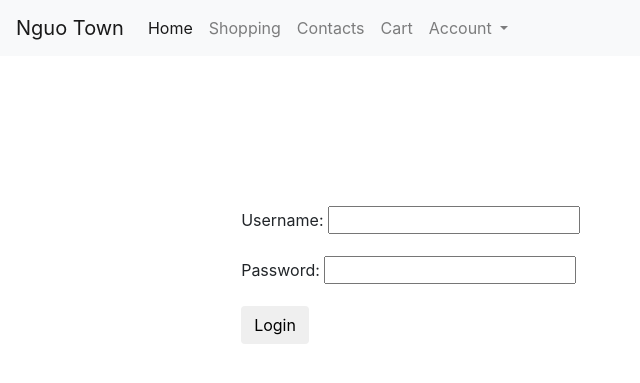
After one commit to kybecollins/Online-Nguo-Town-, a Django app: page /accounts/login/ in a window 1280 px wide. The commit adds this page. Shown: the top 383 px of the page, without its empty margins (0-640 px from the left). Run offline with Django 3.2, Linux system fonts and the light colour scheme; some libraries are stand-ins or nearby versions.

Commit message:
Authentication
started authenticating users

```diff
--- /dev/null
+++ b/01/src/accounts/forms.py
@@ -0,0 +1,5 @@
+from django import forms
+
+class LoginForm(forms.Form):
+    username =forms.CharField()
+    password = forms.CharField(widget=forms.PasswordInput())
--- /dev/null
+++ b/01/src/accounts/templates/accounts/login.html
@@ -0,0 +1,26 @@
+{%extends 'base.html'%}
+{% load static %}
+
+{%block content%}
+<style type="text/css">
+    .contain{
+        position: absolute;
+        right: 700px;
+        margin-top: 150px;
+
+
+    }
+
+</style>
+
+<div class="contain">
+    <form action="" method="POST">{%csrf_token%}
+        {{form.as_p}}
+        <input type="submit" value="Login" class="btn btn-default" />
+    </form>
+
+</div>
+
+
+
+{%endblock %}
--- a/01/src/accounts/urls.py
+++ b/01/src/accounts/urls.py
@@ -1,9 +1,12 @@
 from django.contrib import admin
 from django.urls import path
+from accounts.views import logout_default_view,login_default_view
 
 
-
+app = "accounts"
 urlpatterns = [
 
-    path('login/' ),
+    # path('login/' ),
+    path('logout/',logout_default_view,name ='logout_view'),
+    path('login/',login_default_view,name ='login_view'),
 ]
--- a/01/src/accounts/views.py
+++ b/01/src/accounts/views.py
@@ -1,3 +1,23 @@
-from django.shortcuts import render
+from django.shortcuts import render,HttpResponseRedirect
+from django.contrib.auth import logout,login,authenticate
+
+from accounts.forms import LoginForm
 
 # Create your views here.
+def logout_default_view(request):
+
+    logout(request)
+    return HttpResponseRedirect('/')
+
+def login_default_view(request):
+    form = LoginForm(request.POST or None)
+
+    if form.is_valid():
+        username =form.cleaned_data['username']
+        password = form.cleaned_data['password']
+        user = authenticate (username =username, password=password)
+        login(request,user)
+
+    context ={'form':form}
+
+    return render(request,"accounts/login.html",context)
--- a/01/src/mysite/urls.py
+++ b/01/src/mysite/urls.py
@@ -31,6 +31,9 @@ urlpatterns = [
     path('shopping/<slug:slug>/',detail_view, name ='detail'),
     # re_path(r'^cart/(?P<id>\d+)/$','remove_cart', name ='remove cart',
 
+    path('order/',include("orders.urls")),
+    path('accounts/',include("accounts.urls")),
+
     # re_path(r'^cart/(?P<slug>[\w-]+)/(?P<qty>\d+)/$',update_cart_view, name ='cart update'),
     path('cart/<int:id>/',remove_cart, name ='remove cart'),
     path('cart/<slug:slug>/',add_cart_view, name ='cart add'),
@@ -38,7 +41,7 @@ urlpatterns = [
     path('contact/',contact_view, name ='contact'),
     path('cart/',cart_view, name ='cart'),
     path('cart/',cart_view, name ='cart'),
-    path('order/',include("orders.urls"))
+
 
 ]+static(settings.MEDIA_URL,document_root=settings.MEDIA_ROOT)
 
--- a/01/src/templates/base.html
+++ b/01/src/templates/base.html
@@ -38,8 +38,15 @@
                 Account
               </a>
               <div class="dropdown-menu" aria-labelledby="navbarDropdownMenuLink">
-                <a class="dropdown-item" href="#">Login</a>
+
+
+                {%if user.is_authenticated%}
+                <a class="dropdown-item" href="{% url 'logout_view' %}">Logout</a>
+                {%else%}
+                <a class="dropdown-item" href="{% url 'login_view' %}">Login</a>
                 <a class="dropdown-item" href="#">Register</a>
+                {% endif %}
+
 
               </div>
             </li>
```
Also changed, not shown: 01/src/db.sqlite3.
